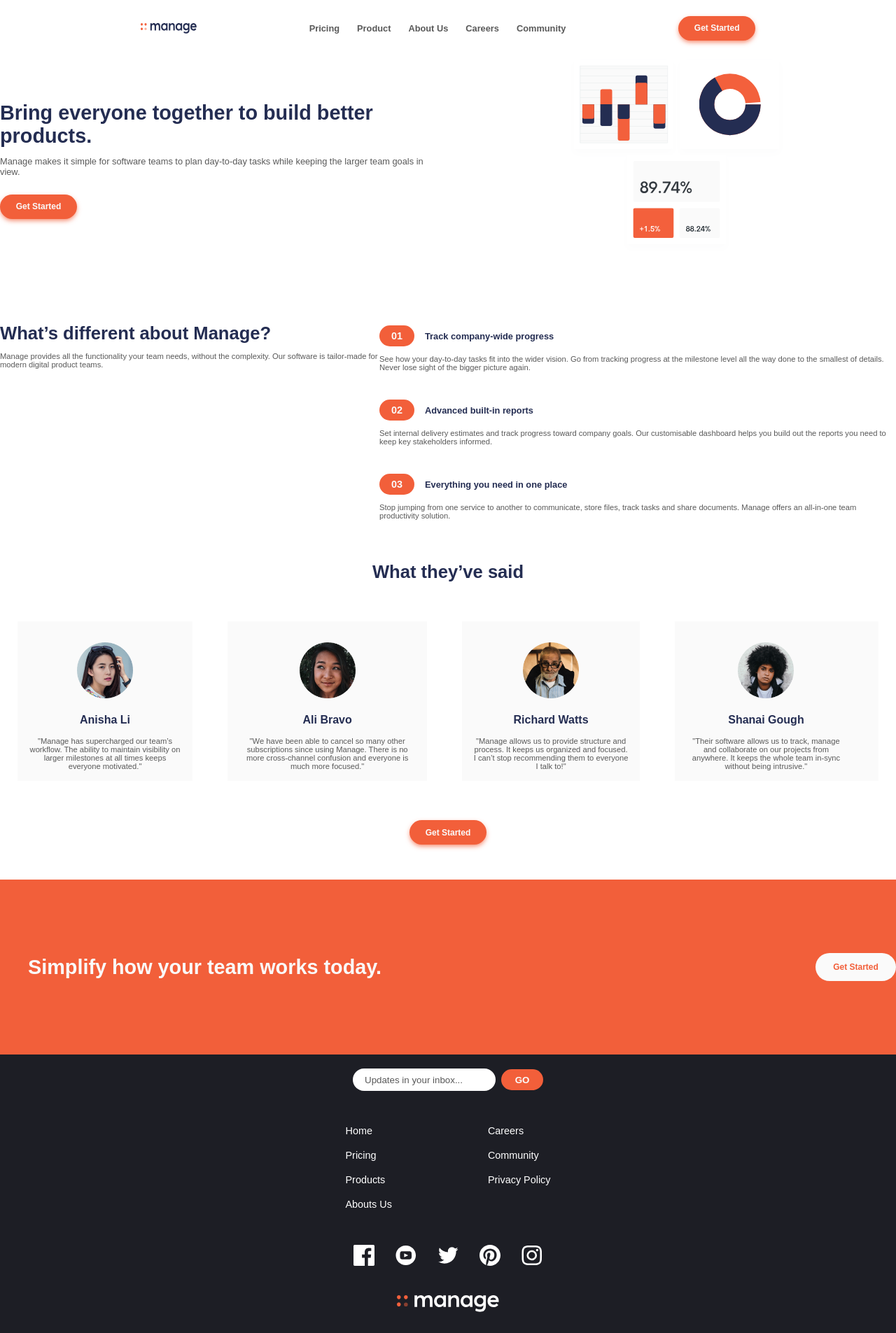
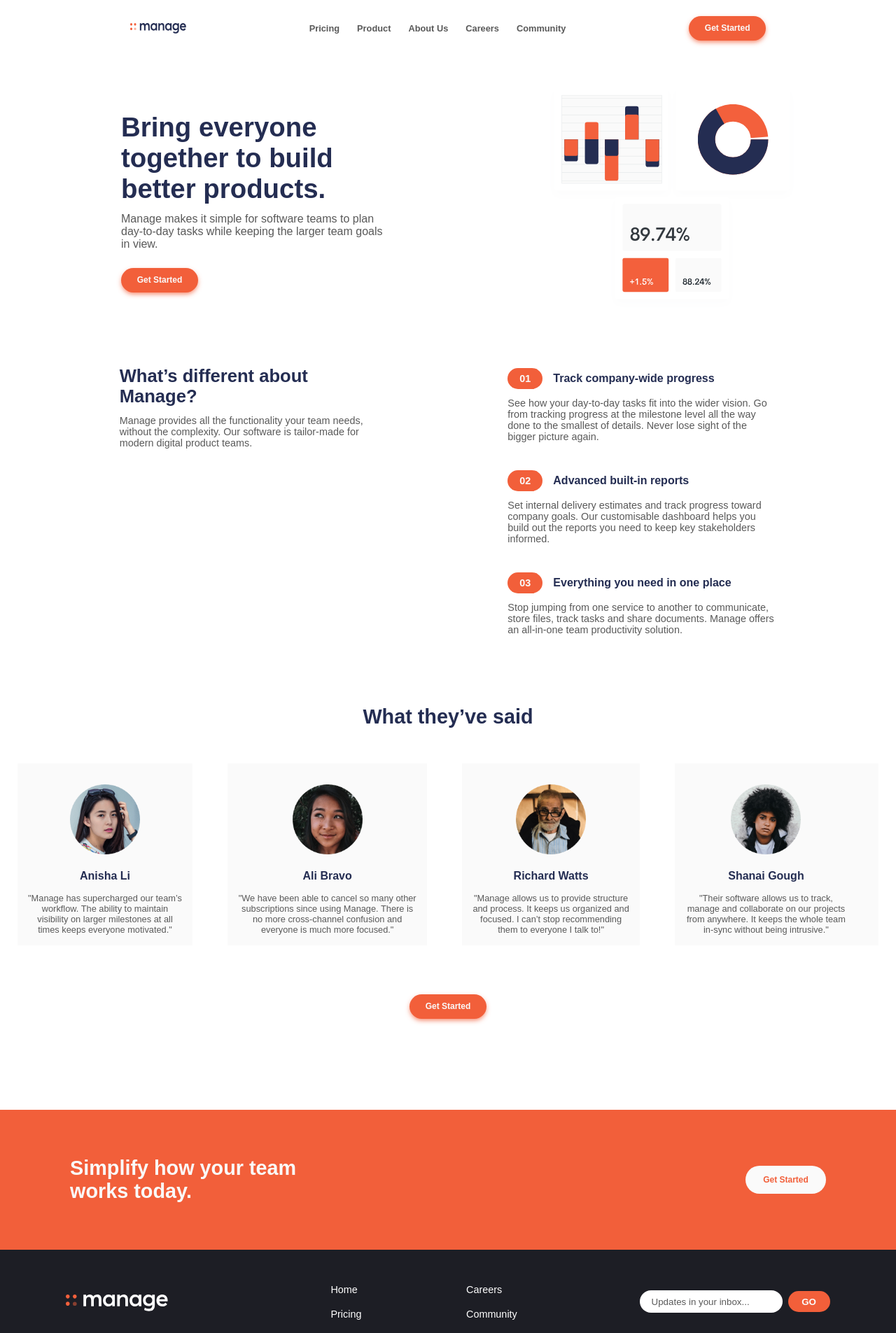
Before and after one commit to johncardenasp/manage, a React (Create React App) app: page / in a window 1280 px wide. Shown: the top 1905 px of the page at 70% size. Built offline with nearby package versions, Linux system fonts and the light colour scheme; a web font is replaced by a local one.

Commit message:
Adding hover styles

```diff
--- a/src/components/styles/Button.css
+++ b/src/components/styles/Button.css
@@ -11,3 +11,7 @@
   outline: none;
   cursor: pointer;
 }
+
+.get-started-button:hover {
+  opacity: 0.7;
+}
--- a/src/components/styles/Cards.css
+++ b/src/components/styles/Cards.css
@@ -39,7 +39,6 @@
 .card__title h3 {
   font-size: 0.8rem;
   margin-left: 25px;
-
 }
 
 .card__description {
@@ -51,4 +50,8 @@
   .card__title {
     background: none;
   }
+
+  .card__title h3 {
+    font-size: 1rem;
+  }
 }
--- a/src/components/styles/Footer.css
+++ b/src/components/styles/Footer.css
@@ -36,6 +36,10 @@
   cursor: pointer;
 }
 
+.footer__form button:hover {
+  opacity: 0.7;
+}
+
 .footer__nav {
   display: flex;
   justify-content: space-around;
@@ -58,6 +62,10 @@
   line-height: 35px;
 }
 
+.footer__nav ul a:hover {
+  color: var(--red);
+}
+
 .footer__social-links {
   display: flex;
   align-items: center;
@@ -77,6 +85,10 @@
   cursor: pointer;
 }
 
+.footer__icon:hover {
+  filter: invert(0.35) sepia(0.5) saturate(50) hue-rotate(331.2deg) brightness(0.98);
+}
+
 .footer__logo {
   margin-top: 40px;
 }
@@ -85,3 +97,46 @@
   font-size: 0.7rem;
   margin: 30px 0 15px 0;
 }
+
+@media (min-width: 850px) {
+  .footer {
+    display: grid;
+    grid-template: "logo nav nav form"
+                   "social-links nav nav copyright";
+    width: 100%;
+    justify-content: space-evenly;
+  }
+
+  .footer__form {
+    grid-area: form;
+  }
+
+  .footer__form button {
+    margin-top: 15px;
+  }
+
+  .footer__nav {
+    grid-area: nav;
+  }
+
+  .footer__nav ul {
+    padding: 0 40px;
+  }
+
+  .footer__social-links {
+    grid-area: social-links;
+  }
+
+  .footer__icon {
+  width: 20px;
+  cursor: pointer;
+  }
+
+  .footer__logo {
+    grid-area: logo;
+  }
+
+  .copyright {
+    grid-area: copyright;
+  }
+}
--- a/src/components/styles/Header.css
+++ b/src/components/styles/Header.css
@@ -33,7 +33,7 @@
   width: 318px;
   height: 350px;
   top: -30px;
-  left: -275px;
+  left: -272px;
 }
 
 .menu__icon {
@@ -86,6 +86,7 @@
 
   .menu__container {
     padding: 0;
+    margin: 0 30px;
   }
 
   .logo__container {
@@ -107,6 +108,10 @@
     margin-right: 25px;
   }
 
+  .menu__container ul a:hover {
+    color: var(--hover-color);
+  }
+
   .menu__container ul a:last-child {
     margin-right: 0;
   }
--- a/src/components/styles/Main.css
+++ b/src/components/styles/Main.css
@@ -159,7 +159,15 @@ Button.simplify__work-button {
   cursor: pointer;
 }
 
+Button.simplify__work-button:hover {
+  opacity: 0.9;
+}
+
 @media (min-width: 735px) {
+  .main p {
+    font-size: 0.9rem;
+  }
+
   .main {
     display: grid;
     grid-template-areas: "better-products hero"
@@ -168,49 +176,68 @@ Button.simplify__work-button {
                          "opinions opinions"
                          "button button"
                          "simplify simplify";
-    grid-template-columns: auto;
+    grid-template-columns: repeat(2, 1fr);
     grid-template-rows: auto;
-    gap: 20px;
-    margin: 0;
+    margin: 40px 0 0 0;
   }
 
   .main__hero {
     grid-area: hero;
     display: flex;
     justify-content: center;
+    width: 100%;
   }
 
   .main__hero::before {
     display: none;
   }
 
+  .main__hero-image {
+    width: 360px;
+  }
+
   .better__products {
     grid-area: better-products;
     display: flex;
     flex-direction: column;
-    align-items: flex-start;
+    justify-self: center;
     text-align: left;
+    width: 60%;
+    margin-left: 90px;
+  }
+
+  .better__products h1 {
+  font-size: 2.4rem;
+  }
+
+  .better__products p {
+  font-size: 1rem;
   }
 
   .main__whats-different {
     grid-area: different;
     display: flex;
     align-items: baseline;
+    justify-content: space-evenly;
     text-align: left;
   }
 
   .main__whats-different .intro {
-
+    width: 30%;
   }
 
   .main__whats-different .cards {
-
+    display: flex;
+    flex-direction: column;
+    width: 30%;
   }
 
   .opinions__title {
     grid-area: op-title;
     display: flex;
     justify-content: center;
+    margin: 100px 0 30px 0;
+    font-size: 1.8rem;
   }
 
   .opinions {
@@ -225,11 +252,12 @@ Button.simplify__work-button {
     grid-area: button;
     display: flex;
     justify-content: center;
+    margin: 50px 0 100px 0;
   }
 
   .simplify__work {
     grid-area: simplify;
-    height: 250px;
+    height: 200px;
     width: 100%;
   }
 
@@ -240,11 +268,19 @@ Button.simplify__work-button {
     justify-content: space-between;
   }
 
+  .simplify__work-content h2 {
+    text-align: left;
+    width: 30%;
+    margin-left: 100px;
+    padding: 0;
+  }
+
   .simplify__work::before {
     display: none;
   }
 
   Button.simplify__work-button {
     margin: 0;
+    margin-right: 100px;
   }
 }
--- a/src/components/styles/Opinions.css
+++ b/src/components/styles/Opinions.css
@@ -38,4 +38,17 @@
   .opinions__card:first-child {
   padding-left: 0;
   }
+
+  .opinions__card figure img {
+  width: 100px;
+  }
+
+  .opinions__card h4 {
+    font-size: 1rem;
+  }
+
+  .opinions__card blockquote {
+    margin: 15px;
+    font-size: 0.8rem;
+  }
 }
--- a/src/global.css
+++ b/src/global.css
@@ -12,6 +12,7 @@
   --dark-blue: hsl(233, 12%, 13%);
   --gray: hsl(0, 0%, 35%, 1);
   --light-gray: hsl(0, 0%, 98%);
+  --hover-color: rgba(89, 89, 89, 0.6);
 }
 
 body {
```
Also changed, not shown: 1 other file (tests, documents, lock files or other folders).
